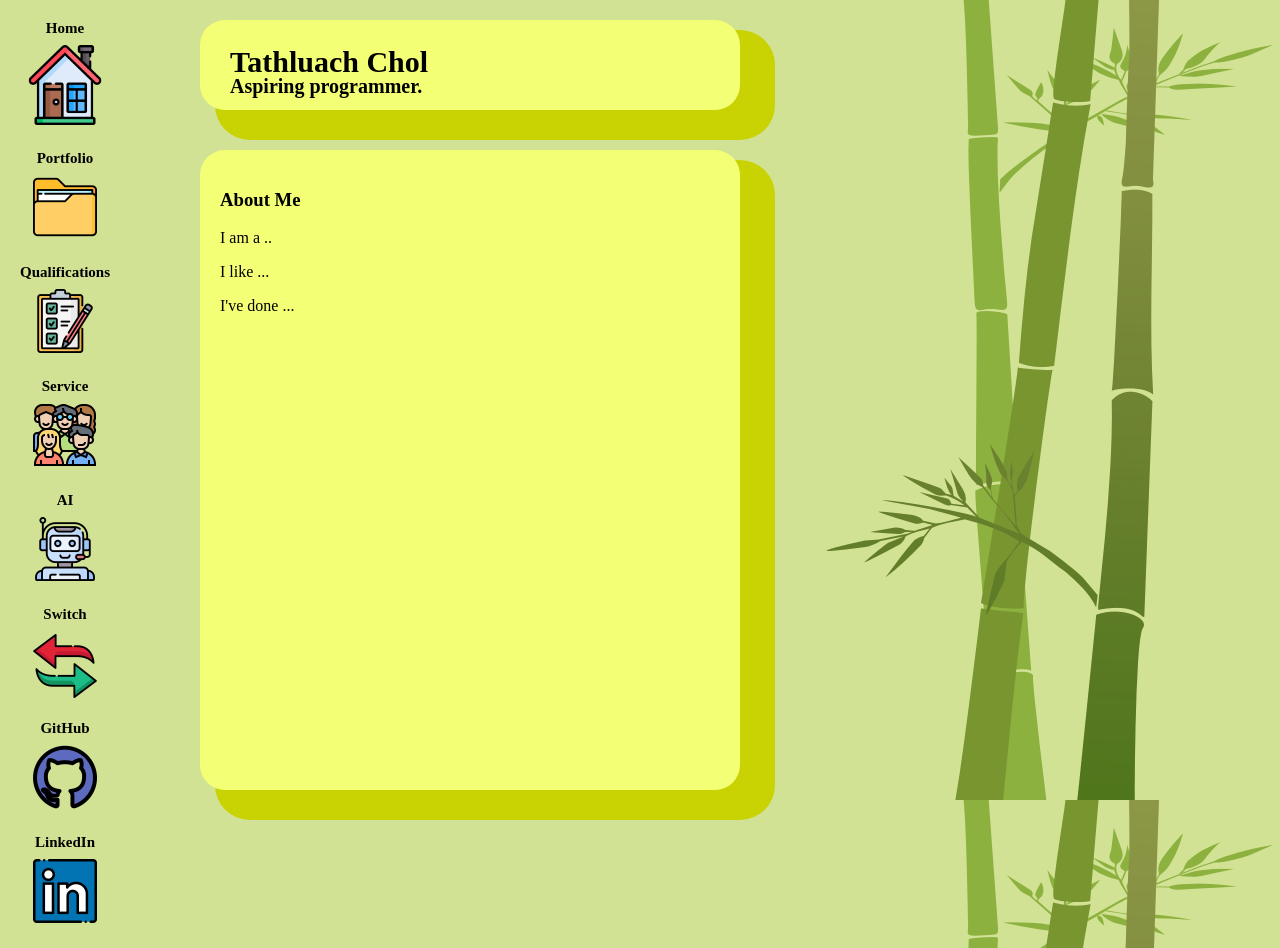
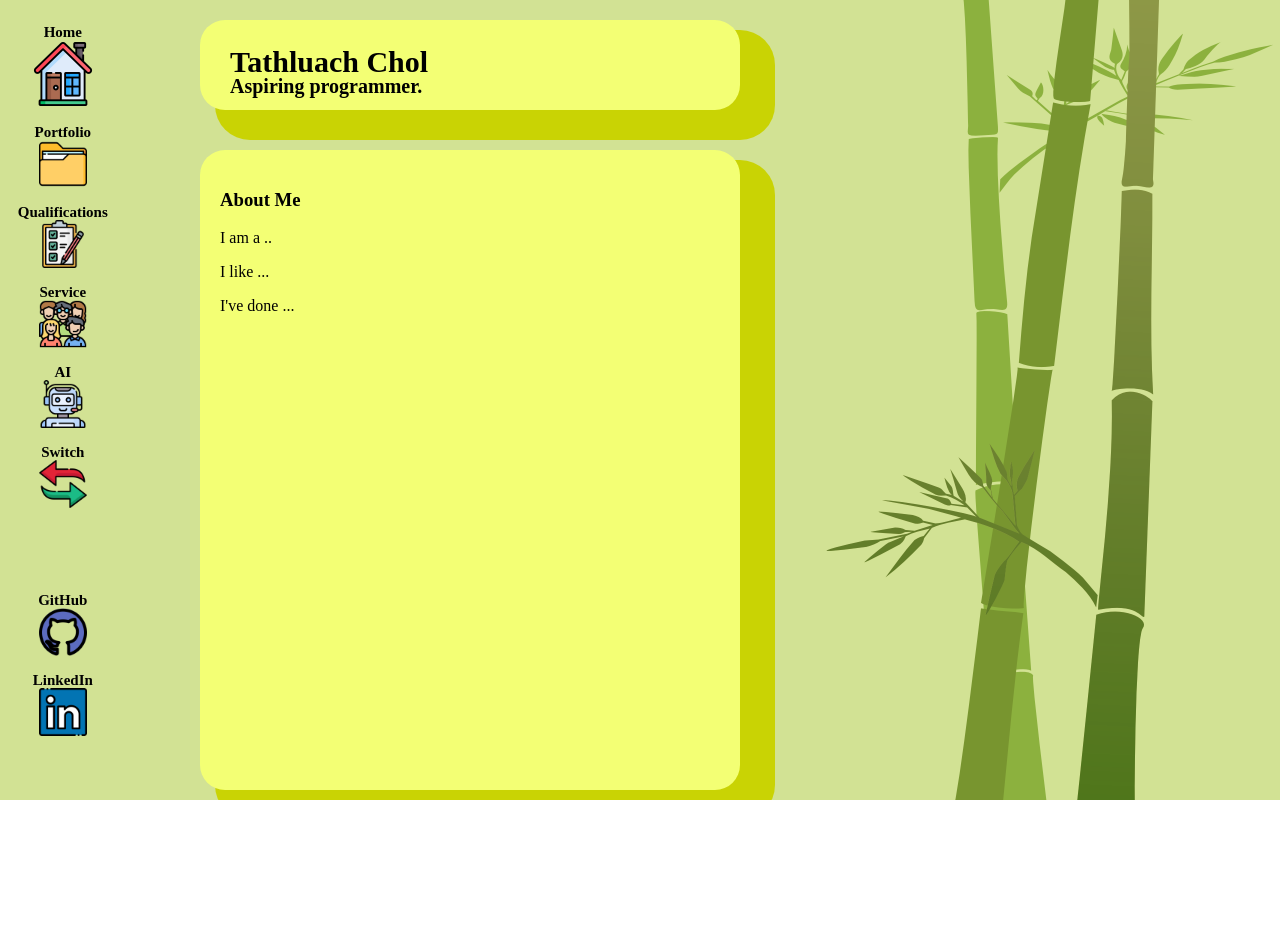
Before and after one commit to Tathkage/personal-site-v1, a plain HTML site: page index.html in a window 1280 px wide. After the commit the page ends 800 px from the top, so only its background shows below. Drawn offline with Linux system fonts and the light colour scheme.

Commit message:
Changed navigation menu to fit smaller laptop screens. Hopefully.

```diff
--- a/free.css
+++ b/free.css
@@ -205,12 +205,11 @@ header h2 {
 
 .page-selection {
 	position: absolute;
-	top: 20px;
-    left: 15px;
+	top: 3vh;
+    left: 1vw;
     width: 100px;
 }
 .page-selection a {
-    padding-bottom: 50px;
     text-decoration: none;
     font-size: 15px;
     color: #000000;
@@ -221,22 +220,23 @@ header h2 {
     text-align: center;
     margin-left: auto;
     margin-right:auto;
-
+    max-height: 80px;
 }
 .page-selection a:hover {
     opacity: .5;
     transform: translateX(20px);
 }
 .landing-icon {
-    width: 64px;
-    height: 64px;
+    width: 48px;
+    height: 80px;
     background-image: url("home_button.png");
     background-repeat: no-repeat;
     background-position: center;
     background-size: contain;
 }
 .landing-icon-active {
-    width: 80px;
+    padding-bottom: 20px;
+    width: 64px;
     height: 80px;
     background-image: url("home_button.png");
     background-repeat: no-repeat;
@@ -244,15 +244,15 @@ header h2 {
     background-size: contain;
 }
 .portfolio-icon {
-    width: 64px;
-    height: 64px;
+    width: 48px;
+    height: 80px;
     background-image: url("portfolio_button.png");
     background-repeat: no-repeat;
     background-position: center;
     background-size: contain;
 }
 .portfolio-icon-active {
-    width: 80px;
+    width: 64px;
     height: 80px;
     background-image: url("portfolio_button.png");
     background-repeat: no-repeat;
@@ -260,15 +260,15 @@ header h2 {
     background-size: contain;
 }
 .qualifications-icon {
-    width: 64px;
-    height: 64px;
+    width: 48px;
+    height: 80px;
     background-image: url("qualifications_button.png");
     background-repeat: no-repeat;
     background-position: center;
     background-size: contain;
 }
 .qualifications-icon-active {
-    width: 80px;
+    width: 64px;
     height: 80px;
     background-image: url("qualifications_button.png");
     background-repeat: no-repeat;
@@ -276,15 +276,15 @@ header h2 {
     background-size: contain;
 }
 .service-icon {
-    width: 64px;
-    height: 64px;
+    width: 48px;
+    height: 80px;
     background-image: url("service_button.png");
     background-repeat: no-repeat;
     background-position: center;
     background-size: contain;
 }
 .service-icon-active {
-    width: 80px;
+    width: 64px;
     height: 80px;
     background-image: url("service_button.png");
     background-repeat: no-repeat;
@@ -292,15 +292,15 @@ header h2 {
     background-size: contain;
 }
 .ai-icon {
-    width: 64px;
-    height: 64px;
+    width: 48px;
+    height: 80px;
     background-image: url("ai_button.png");
     background-repeat: no-repeat;
     background-position: center;
     background-size: contain;
 }
 .ai-icon-active {
-    width: 80px;
+    width: 64px;
     height: 80px;
     background-image: url("ai_button.png");
     background-repeat: no-repeat;
@@ -309,8 +309,8 @@ header h2 {
 }
 .switch-icon {
     display: block;
-    width: 64px;
-    height: 64px;
+    width: 48px;
+    height: 80px;
     background-image: url("switchtostrict.png");
     background-repeat: no-repeat;
     background-position: center;
@@ -326,7 +326,7 @@ header h2 {
     color: #000000;
     font-weight: bold;
     font-family: "Times New Roman", Times, serif;
-    padding: 0px 0px 120px 0px;
+    padding: 0vw 0vw 10vh 0vw;
 }
 .switch-icon:hover {
     opacity: .5;
@@ -338,16 +338,20 @@ header h2 {
     background-size: contain;
     margin-left: auto;
     margin-right: auto;
-    text-align: center;
 	position: absolute;
-	top: 720px;
-    left: 15px;
+	top: 65vh;
+    left: 1vw;
     width: 100px;
+    max-height: 5vh;
+    padding-top: 9vh;
 }
 .tath-sites-github-icon {
-    display: block;
-    width: 64px;
-    height: 64px;
+    display: flex;
+    flex-direction: column;
+    align-items: center;
+    text-align: center;
+    width: 48px;
+    height: 80px;
     background-image: url("github.png");
     background-repeat: no-repeat;
     background-position: center;
@@ -355,7 +359,6 @@ header h2 {
     margin-left: auto;
     margin-right:auto;
     text-align: center;
-    padding-bottom: 50px;
     text-decoration: none;
     font-size: 15px;
     color: #000000;
@@ -366,9 +369,12 @@ header h2 {
     transform: translateX(20px);
 }
 .tath-sites-linkedin-icon {
-    display: block;
-    width: 64px;
-    height: 64px;
+    display: flex;
+    flex-direction: column;
+    align-items: center;
+    text-align: center;
+    width: 48px;
+    height: 80px;
     background-image: url("linkedin.png");
     background-repeat: no-repeat;
     background-position: center;
@@ -376,7 +382,6 @@ header h2 {
     margin-left: auto;
     margin-right:auto;
     text-align: center;
-    padding-bottom: 50px;
     text-decoration: none;
     font-size: 15px;
     color: #000000;
```
